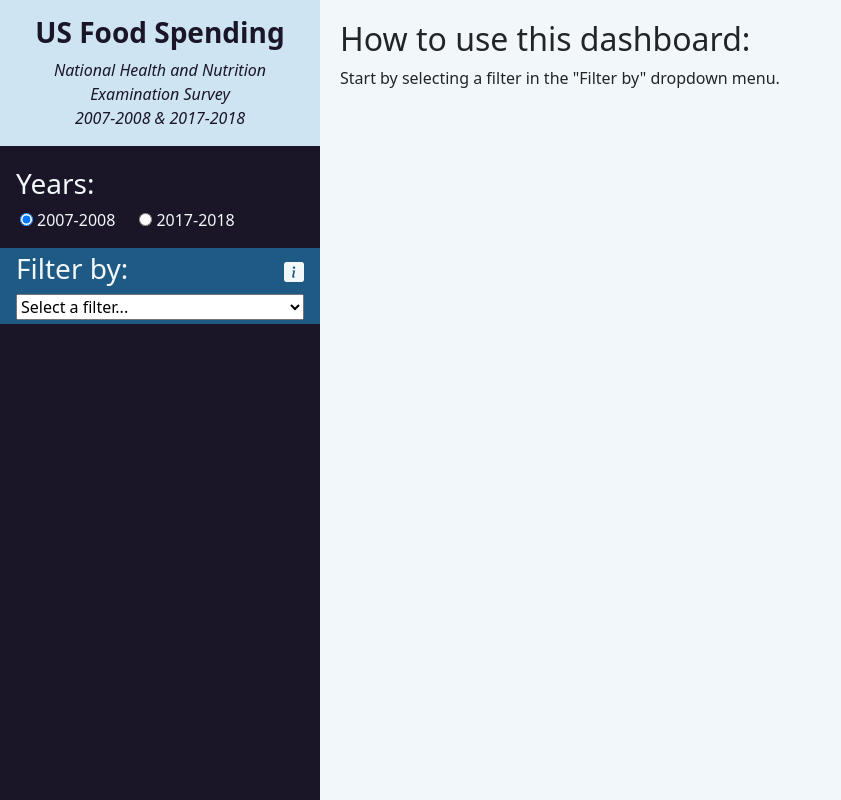
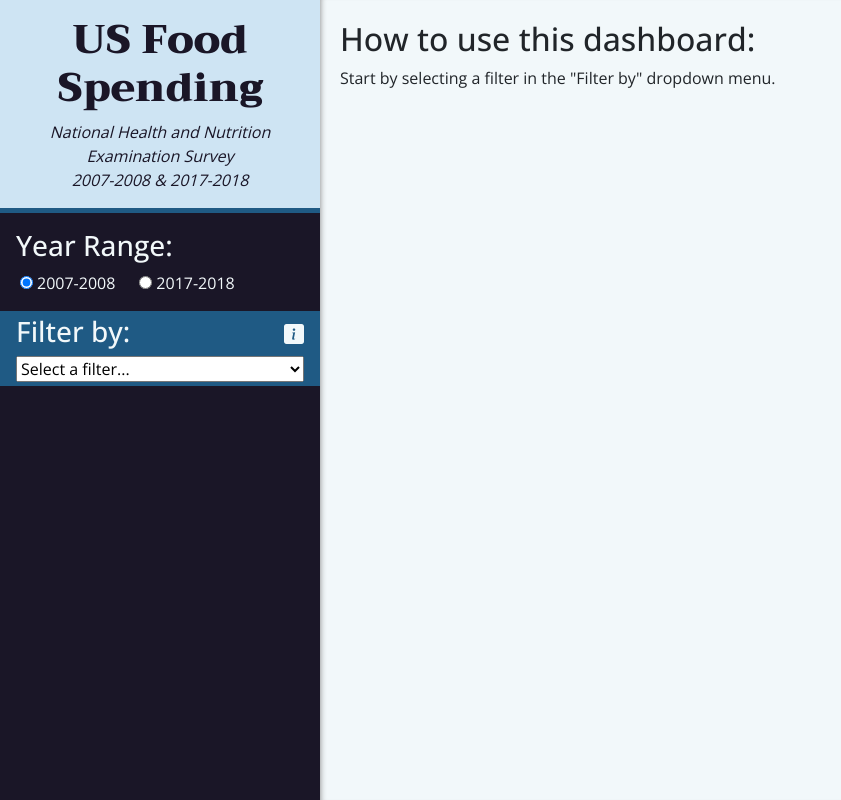
Before and after one commit to javrobs/nhanes_analysis, a Flask app: page / in a window 1280 px wide. Shown: the whole page, without its empty margins (0-841 px from the left). Run offline with Flask 3, Linux system fonts and the light colour scheme; some libraries are stand-ins or nearby versions.

Commit message:
comments and minibug fixes for graph sizing

```diff
--- a/app/static/css/styles.css
+++ b/app/static/css/styles.css
@@ -1,30 +1,25 @@
-/* https://coolors.co/db5461-686963-8aa29e-3d5467-f1edee */
-/* For bars: https://coolors.co/eac435-345995-e40066-03cea4-fb4d3d */
-/* https://coolors.co/ddfff7-93e1d8-ffa69e-aa4465-462255 */
-/* :root {
-    --color1: #81A4CD;
-    --color2:#3E7CB1;
-    --accent: #F17300;
-    --back: #DBE4EE;
-    --text: #054A91;
-  } */
 
-/* https://coolors.co/543b6b-587ab8-8fb5d1-dee8ef-d93662 */
 :root {
-    /* --color1: #ADD8DE; */
     --color1:#cee4f3;
     --color2:#D0E5E9;
     --accent: #1A1627;
     --back: #F2F8FA;
-    /* --text: #00383D; */
     --text: #1A1627;
     --highlight: #E5BB3E;
     --icons: #D93662;
+    --teal:#30AEBA;
   }
 
-select{
-    width:100%;
+
+@font-face {
+font-family: titles;
+src: url("../fonts/Trirong-Black.ttf");
 }
+
+@font-face {
+    font-family: open-sans;
+    src: url("../fonts/OpenSans-VariableFont.ttf");
+    }
 
 @media (min-width: 768px) {
     #sideBar{
@@ -39,13 +34,50 @@
     #mobile-no-graph-message{
         display: none;
     }
+
+    #plotAndInstructionsContainer{
+        box-shadow:inset 6px 0 6px -6px grey;
+    }
+
+    #header{
+        border-bottom: 5px solid rgba(31, 90, 132, 1);
+    }
+}
+
+
+@media (max-width: 768px) {
+    .mobile-tab-inactive{
+        display: none !important;
+    }
+
+    html{
+        overflow-y:scroll;
+    }
+
+    html,body,.container-flex,.container-flex{
+        min-height: 100vh;
+    }
+    /* .mobile-tab{
+        display: block !important;
+    } */
+
+    #header{
+        border-bottom: 5px solid var(--text);
+    }
+}
+
+body{
+    font-family:Open-sans, 'Gill Sans MT', Calibri, 'Trebuchet MS', sans-serif;
+}
+
+h1{
+    font-family: titles,'Trebuchet MS', 'Lucida Sans Unicode', 'Lucida Grande', 'Lucida Sans', Arial, sans-serif;
 }
 
 #header{
     background-color: var(--color1);
     color:var(--text);
     text-align: center;
-    border-bottom: 5px solid var(--text);
 }
 
 #filter-container{
@@ -55,6 +87,10 @@
     flex-grow:1;
     flex-wrap: nowrap;
     overflow-y: auto;
+}
+
+select{
+    width:100%;
 }
 
 i{
@@ -106,9 +142,18 @@
 }
 
 #plotAndInstructionsContainer{
-    padding:20px;
+    padding: 0 20px 20px 20px;
+    /* padding:0; */
     background-color: var(--back);
-    z-index:5;
+    /* z-index:5; */
+}
+
+.top-padding-custom{
+    padding-top:20px;
+}
+
+#plot,#legend{
+    box-shadow:0 0 6px -2px grey
 }
 
 #radio-div{
@@ -150,16 +195,6 @@
     box-shadow: none;
     background: rgb(39,113,165);
     background: radial-gradient(circle, rgba(39,113,165,1) 29%, rgba(41,125,169,1) 49%, rgba(43,140,175,1) 73%, rgba(45,152,179,1) 84%, rgba(48,174,186,1) 98%);
-}
-
-@media (max-width: 768px) {
-    .mobile-tab-inactive{
-        display: none !important;
-    }
-
-    /* .mobile-tab{
-        display: block !important;
-    } */
 }
 
 .desktop-button{
@@ -221,6 +256,8 @@
 
 .last-breadcrumb{
     color:rgb(31, 90, 132);
+    font-size:medium;
+    font-weight: bold;
 }
 
 #missingValuesNote{
@@ -263,6 +300,9 @@
     background-color: rgba(31, 90, 132, 1);
 }
 
+.grow{
+    flex-grow: 1;
+}
 /* .on-hover-child{
     display: none;
     position: absolute;
--- a/app/static/js/filters.js
+++ b/app/static/js/filters.js
@@ -22,6 +22,8 @@
 const plotArea = document.querySelector('#plot');
 const errorMessage = document.querySelector('#error-message');
 const breadcrumbDiv = document.querySelector('#breadcrumb');
+const missingValueDiv=document.querySelector("#missingValuesNote");
+const legendDiv=document.querySelector('#legend');
 
 // Variables for the tooltips:
 var tooltipTriggerList = document.querySelectorAll('[data-bs-toggle="tooltip"]');
@@ -41,32 +43,32 @@
     let caseOfFilter;
     // Local variables assigned that reads the filters and categories:
     let currentFilter = document.querySelector(".current-filter"); // This is the most recent filter.
-    let pastFilters = document.querySelectorAll(".filter-past"); // These are the filters created before 'currentFilter'.
+    let pastFilters = document.querySelectorAll(".filter:not(.current-filter)"); // These are the filters created before 'currentFilter'.
     let categories = document.querySelectorAll(".category");
     // This condition prepares the data that will be sent to the server:
     // 1. In this case, the 'filter' function was run by a past filter:
-    if (element.classList.contains('filter-past')) {
-        // 'column' equals the 'filter-past' that runs the function:
+    if (element.classList.contains("filter")&&(element.classList.contains("current-filter")===false)) {
+        // 'column' gets the value from the filter that runs the function:
         column = element.value;
-        // Gets the identifiable number from the id of 'filter-past':
+        // Gets the identifiable number from the id of the filter:
         filterCount = Number(element.id.split("-")[1]);
-        // This loop gets a dictionary of all the pastFilters previous to the one that runs this function:
+        // This loop gets a dictionary of all the filters previous to this one:
         for (let i = 0; i < filterCount - 1; i++) {
             filtersDictionary[pastFilters[i].value] = categories[i].value;
         };
-        // This 'killTree' function gets rid of all the filters and categories after the 'filter-past' that runs the 'filter' function:
+        // This 'killTree' function gets rid of all the filters and categories after the filter:
         killTree(filterCount);
         // Assigns the number of case that is run:
         caseOfFilter = 1;
-    // 2. In this case, the function was run by an element when the value of current is default and there are past filters:
+    // 2. In this case, the function was run by an element when the value of current is default and there are filters selected:
     } else if (currentFilter.value === 'default' && pastFilters.length > 0) {
-        // 'lastFilter' equals to the 'past-filter' right before 'current-filter':
+        // 'lastFilter' equals to the filter right before 'current-filter':
         let lastFilter = pastFilters[pastFilters.length - 1];
         // Gets the identifiable number from the id of 'lastFilter':
         filterCount = Number(lastFilter.id.split("-")[1]);
         // 'column' equals the value of 'lastFilter':
         column = lastFilter.value;
-        // This loop gets a dictionary of all the pastFilters before the last 'past-filter':
+        // This loop gets a dictionary of all the pastFilters before 'lastFilter':
         for (let i = 0; i < pastFilters.length - 1; i++) {
             filtersDictionary[pastFilters[i].value] = categories[i].value;
         };
@@ -85,6 +87,11 @@
         // Assigns the number of case that is run:
         caseOfFilter = 3;
     };
+    console.log({
+        column: column,
+        previousFilters: filtersDictionary,
+        selectedYear: year2007.checked
+    })
     // This function is run to inform the desktop version sidebar button and the mobile version 'Graph' button that the 'filter' function was run:
     graphToggle(false);
     // This condition calls the server if the filter has a valid column value:
@@ -97,7 +104,7 @@
             {
                 "Content-Type": "application/json"
             },
-            // Sends a stringified JSON with the column, the 'filtersDictionary' with the relevant 'past-filters', and the selected year:
+            // Sends a stringified JSON with the column, the 'filtersDictionary' with the relevant past filters and categories, and the selected year:
             body: JSON.stringify({
                 column: column,
                 previousFilters: filtersDictionary,
@@ -109,8 +116,6 @@
             // This condition defines what to show once the server's response is received:
             // 1. In this case, the received data is plotted:
             if (data.all_data.length > 0) {
-                plot(data, year2007.checked);
-                errorMessage.classList.add("d-none");
                 desktopButtonDiv.classList.remove("d-none");
                 // This condition defines what will appear in the breadcrumb and whether there will be further filtering available:
                 // 1. In this case, further filtering is enabled and the breadcrumb is created:
@@ -124,11 +129,23 @@
                     // This function creates the breadcrumb without the last category:
                     buildingBreadcrumb(filterCount, false);
                 };
+
+                breadcrumbDiv.classList.remove("d-none");
+                missingValueDiv.classList.remove("d-none");
+                legendDiv.classList.remove("d-none");
+                legendDiv.classList.add("d-flex");
                 plotArea.classList.remove("d-none");
+                errorMessage.classList.add("d-none");
+                plot(data, year2007.checked);
             // 2. In this case, the 'plotArea' is hidden and an error message is shown:
             } else {
                 plotArea.classList.add("d-none");
+                breadcrumbDiv.classList.add("d-none");
+                missingValueDiv.classList.add("d-none");
+                legendDiv.classList.add("d-none");
+                legendDiv.classList.remove("d-flex");
                 errorMessage.classList.remove("d-none");
+                killCategory(filterCount);
             };
         });
     };
@@ -136,19 +153,8 @@
 
 // This function adds a new category:
 function createCategory(data, column, counter) {
-    // Local variable assigned to read the current category:
-    let currentCategory = document.querySelector(`#category-${counter}`);
-    // This condition resets the current category:
-    if (currentCategory !== null) {
-        // The current category is removed:
-        currentCategory.remove();
-        // Local variable assigned to read the title of the current category:
-        let title = document.querySelector(`#title-on-${counter}`);
-        // The title of the current category is removed:
-        title.remove();
-        // This function gets rid of every filter and category that comes after the current category:
-        killTree(counter);
-    };
+    // Check if a category already exists and delete it with "killCategory" function:
+    killCategory(counter);
     // Local variable assigned to get the clean string equivalent to the selected column:
     let cleanTextWithinOption = document.querySelector(`option[value=${column}]`).innerHTML;
     // Local variable assigned to read the parent div of the counter:
@@ -216,38 +222,62 @@
     parentDiv.appendChild(newSelect);
 };
 
+
+//This function checks if there is an existing category and deletes it:
+function killCategory(counter){
+    // Look up category in document
+    let category = document.querySelector(`#category-${counter}`);
+    // If it exists remove it, as well as the title and all filter divs after it:
+    if (category!==null){
+        // Category is removed:
+        category.remove();
+        // Local variable assigned to read the title of the current category:
+        let title = document.querySelector(`#title-on-${counter}`);
+        // The title of the current category is removed:
+        title.remove();
+        // Any filter div after the category is removed:
+        killTree(counter);
+    }
+};
+
+// This function adds a new div and populates it with a new filter:
 function createNewFilter(event, column, counter) {
+    // Look up if there is a div already created in the document:
     let currentDiv = document.querySelector(`#filter-div-${counter}`)
-    if (currentDiv !== null) {
-        let valueToKeep = Number(event.target.value);
-        killTree(counter - 1);
-        let filterToRun = document.querySelector(`#filter-${counter - 1}`);
-    };
-    let filterDeeperDiv = document.createElement("div");
-    filterDeeperDiv.id = `filter-div-${counter}`;
-    filterDeeperDiv.classList.add('px-3');
-    filterDeeperDiv.classList.add('py-3');
+    // If there is, run kill tree function to delete the div and filter:
+    if (currentDiv !== null) killTree(counter - 1);
+    // Create a new div to contain the new filter and set up classes and id:
+    let newFilterDiv = document.createElement("div");
+    newFilterDiv.id = `filter-div-${counter}`;
+    newFilterDiv.classList.add('px-3');
+    newFilterDiv.classList.add('py-3');
+    // Search the document for any filters and remove the current-filter class from all:
     let allFilters = document.querySelectorAll(".filter");
     allFilters.forEach(one => {
-        one.classList.add("filter-past");
+        // one.classList.add("filter-past");
         one.classList.remove("current-filter");
     });
+    // Create a div element for the title that will go above the filter:
     let title = document.createElement('div');
+    // The inner HTML of this div contains the title and an icon button to delete the filter and everything after it through the "iconKillTree" function:
     title.innerHTML = "<h4 class='m-0'>Filter deeper by:</h4> <i class='bi bi-x-square-fill icon-close' onclick='iconKillTree(this);'></i>";
+    // Enable flexbox behavior and specify format by classes:
     title.classList.add("pb-2");
     title.classList.add("align-items-baseline");
     title.classList.add("d-flex");
     title.classList.add("justify-content-between");
-    let lastFilter = document.querySelector(`#filter-${counter - 1}`);
-    let newFilter = lastFilter.cloneNode(true);
+    // Find the latest filter and clone it to use it as the new element:
+    let latestFilter = document.querySelector(`#filter-${counter - 1}`);
+    let newFilter = latestFilter.cloneNode(true);
+    // Set up the created filter as "current-filter"
     newFilter.classList.add("current-filter");
-    newFilter.classList.remove("filter-past");
+    // newFilter.classList.remove("filter-past");
     newFilter.setAttribute("id", `filter-${counter}`);
     let optionToRemove = newFilter.querySelector(`[value=${column}]`);
     newFilter.removeChild(optionToRemove);
-    filterDeeperDiv.appendChild(title);
-    filterDeeperDiv.appendChild(newFilter);
-    parentDiv.appendChild(filterDeeperDiv);
+    newFilterDiv.appendChild(title);
+    newFilterDiv.appendChild(newFilter);
+    parentDiv.appendChild(newFilterDiv);
     changeFilterBackground(counter);
 };
 
@@ -263,7 +293,7 @@
     };
     let killingFilter = document.querySelector(`#filter-${numberOfFiltersToKeep}`);
     killingFilter.classList.add("current-filter");
-    killingFilter.classList.remove("filter-past");
+    // killingFilter.classList.remove("filter-past");
     buildingBreadcrumb(numberOfFiltersToKeep, false);
 };
 
@@ -390,8 +420,8 @@
     desktopButton.innerHTML = '<i class="bi bi-info-circle-fill pe-1"></i>About';
     desktopButton.setAttribute('onclick', 'aboutToggle();');
     if (executeFilter) {
-        let lastFilter = document.querySelector('.current-filter');
-        filter(lastFilter);
+        let currentFilter = document.querySelector('.current-filter');
+        filter(currentFilter);
     }
     let button = document.querySelector('#plot-container-button');
     mobileButtons.forEach(each => {
--- a/app/static/js/plot.js
+++ b/app/static/js/plot.js
@@ -1,12 +1,8 @@
-const missingValueDiv=document.querySelector("#missingValuesNote");
-const legendDiv=document.querySelector('#legend');
-
 var plotCreated=false;
 
-
 function plot(data,yearFlag){
-    legendDiv.classList.remove('d-none');
-    legendDiv.classList.add('d-flex');
+    // legendDiv.classList.remove('d-none');
+    // legendDiv.classList.add('d-flex');
     let yearRange=(yearFlag)?"2007-2008":"2017-2018";
     let y=[];
     let groceries=[];
@@ -19,7 +15,9 @@
     let otherStoresPercentage=[];
     let eatingOutPercentage=[];
     let deliveredPercentage=[];
-    data.all_data.forEach(line=>{
+    for (let i=data.all_data.length-1;i>=0;i--){
+        let line=data.all_data[i];
+        console.log(line);
         if (line.year==yearRange){
             y.push(`${line.description.replace("~","<br>")}<br><em>(${line["count"]})</em>`);
             groceries.push(line["groceries"]);
@@ -33,7 +31,7 @@
             eatingOutPercentage.push(line["eating_out_percentage"]);
             deliveredPercentage.push(line["delivered_percentage"]);
         };
-    });
+    }
     data.nulls.forEach(line=>{
         if (line.year==yearRange){
             missingValueDiv.innerHTML=(line.missing!=0)?`Missing values: ${line['missing']}`:"";
@@ -96,15 +94,17 @@
     };
 
     var data = [trace1,trace2,trace3,trace4,trace5];
+    console.log("plot width",plotArea.offsetWidth,plotArea.clientWidth);
 
+    console.log("window height",plotArea.offsetWidth,plotArea.clientWidth);
     var layout = {
         barmode: 'stack',
         // autosize:true,
-        height:(window.innerHeight-40-breadcrumbDiv.offsetHeight-legendDiv.offsetHeight),
+        height:(window.innerHeight-20-breadcrumbDiv.offsetHeight-legendDiv.offsetHeight),
         width: (plotArea.offsetWidth),
         showlegend:false,
         automargin:true,
-        margin:{b:60,l:160,t:100,r:30,autoexpand:true},
+        margin:{b:60,l:160,t:100,r:30,autoexpand:false},
         title:`Average Monthly Spending<br>${yearRange}`,
         xaxis: {
             fixedrange:true
@@ -120,6 +120,7 @@
     if (plotCreated===false){
         startListener();
     };
+    console.log("plot width",plotArea.offsetWidth,plotArea.clientWidth);
 };
 
 function startListener(){
--- a/app/templates/index.html
+++ b/app/templates/index.html
@@ -10,12 +10,12 @@
         <link rel="stylesheet" type="text/css" href="../static/css/styles.css">
     </head>
     <body>
-        <div class="container-flex">
-            <div class="row">
+        <div class="container-flex d-flex flex-column flex-md-row justify-content-between">
+            <div class="row grow d-flex flex-column flex-md-row">
                 <div class="col-12 d-flex flex-column col-md-3 px-0" id="sideBar">
                     <div class="row p-3" id="header">
                         <div class="col-12">
-                            <h3 id="title">US Food Spending</h3>
+                            <h1 id="title">US Food Spending</h3>
                             <p class="m-0" id="pageDescription">National Health and Nutrition Examination Survey<br>2007-2008 & 2017-2018</p>
                         </div>
                     </div>
@@ -46,7 +46,7 @@
                             </div>
                         </div>
                         <div class="col-12 px-3">
-                            <h3>Years:</h3>
+                            <h3>Year Range:</h3>
                         </div>
                         <div class="col-12 d-flex mb-3 flex-wrap" id="radio-div">
                             <label for="first-year"><input onchange="filter(this);" type="radio" name="year" id="first-year" class="ms-2 me-1" checked>2007-2008</label>
@@ -70,16 +70,16 @@
                         </div>
                     </div>
                 </div>
-                <div class="col-12 col-md-9" id="plotAndInstructionsContainer">
-                    <div class="mobile-tab" id="instructions-container">
+                <div class="col-12 col-md-9 grow" id="plotAndInstructionsContainer">
+                    <div class="mobile-tab top-padding-custom" id="instructions-container">
                         <h2>How to use this dashboard:</h2>
                         <p>Start by selecting a filter in the "Filter by" dropdown menu.</p>
                     </div>
                     <div class="mobile-tab mobile-tab-inactive d-none" id="plot-container">
-                        <div id="mobile-no-graph-message">
+                        <div class="top-padding-custom" id="mobile-no-graph-message">
                             <b>Please select a filter to see a graph.</b>
                         </div>
-                        <div class="d-flex align-items-center py-1" id="breadcrumb"></div>
+                        <div class="d-flex align-items-center py-3" id="breadcrumb"></div>
                         <div id="plot"></div>
                         <div class="ghost">
                             <div id="missingValuesNote"></div>
```
Also changed, not shown: app/static/fonts/BigshotOne-Regular.ttf (added), app/static/fonts/Calistoga-Regular.ttf (added), app/static/fonts/OpenSans-VariableFont.ttf (added), app/static/fonts/RozhaOne-Regular.ttf (added), app/static/fonts/Trirong-Black.ttf (added).
